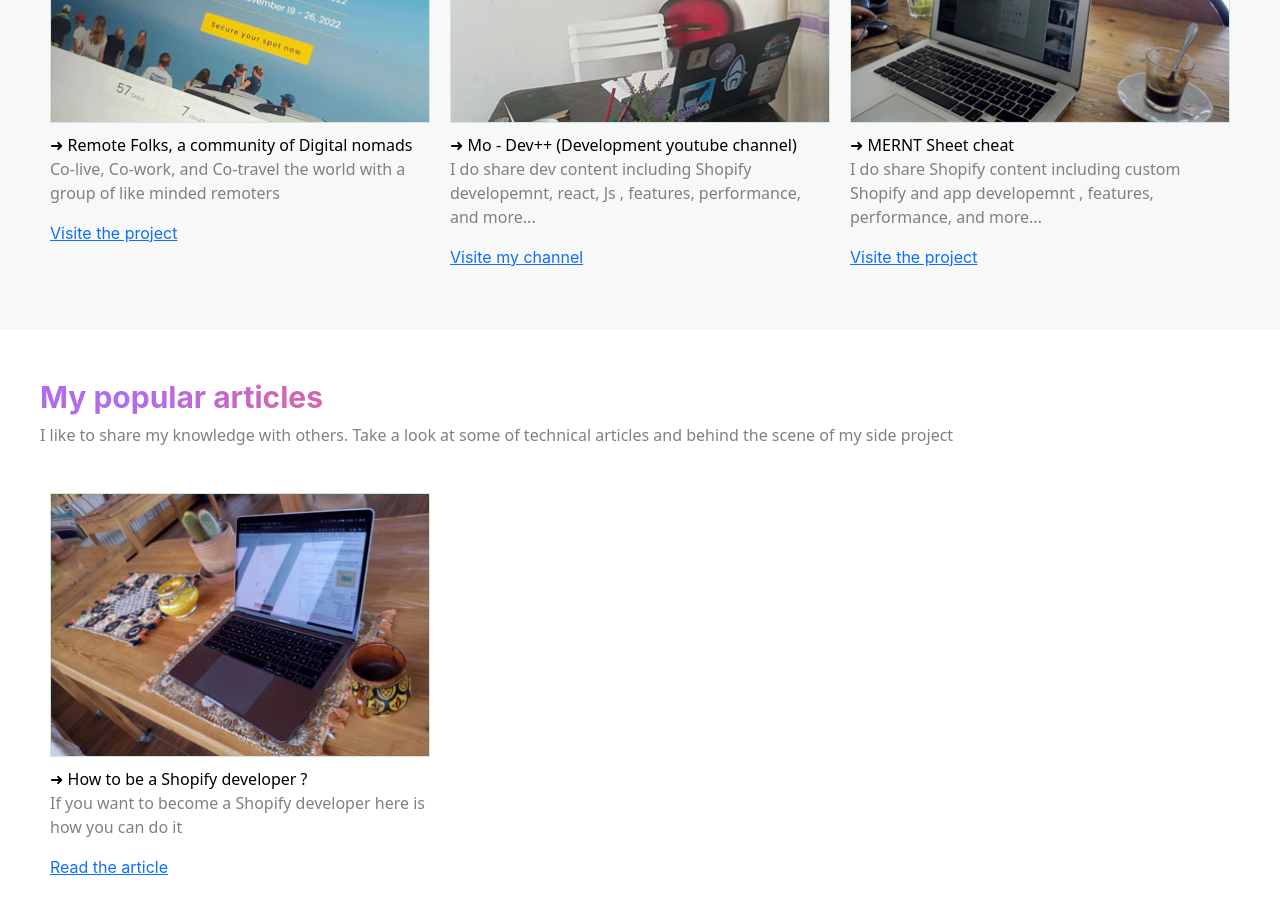
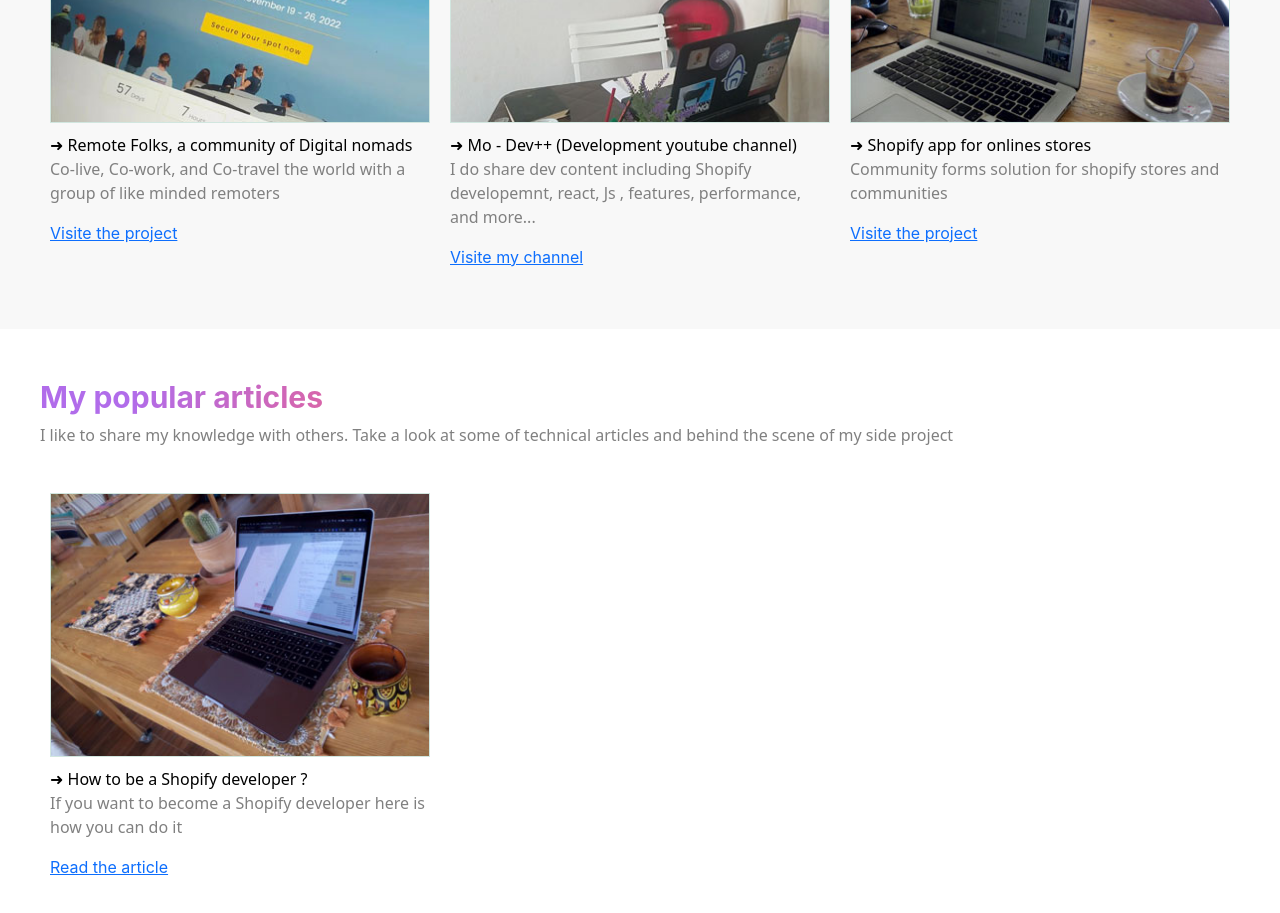
Before and after one commit to MOuhax/mo-oumha-portfolio, a React (Create React App) app: page / in a window 1280 px wide. Shown: the part 2780-3693 px from the top of the page. Built offline with nearby package versions, Linux system fonts and the light colour scheme.

Commit message:
slide projects

```diff
--- a/src/components/sideprojects.jsx
+++ b/src/components/sideprojects.jsx
@@ -44,10 +44,10 @@ function Sideprojects() {
                         <div className="portfolio-33  flex-30">
                             <div className="sideprojects-list">
                                 <img src={youtube} alt="" />
-                                <p className="p-title">➜ MERNT Sheet cheat
+                                <p className="p-title">➜ Shopify app for onlines stores
                                 </p>
-                                <p>I do share Shopify content including custom Shopify and app developemnt , features, performance, and more...</p>
-                                <a href="https://www.youtube.com/@moremotedeveloper">Visite the project</a>
+                                <p>Community forms solution for shopify stores and communities</p>
+                                <a href="#">Visite the project</a>
                             </div>
                         </div>
 
```
